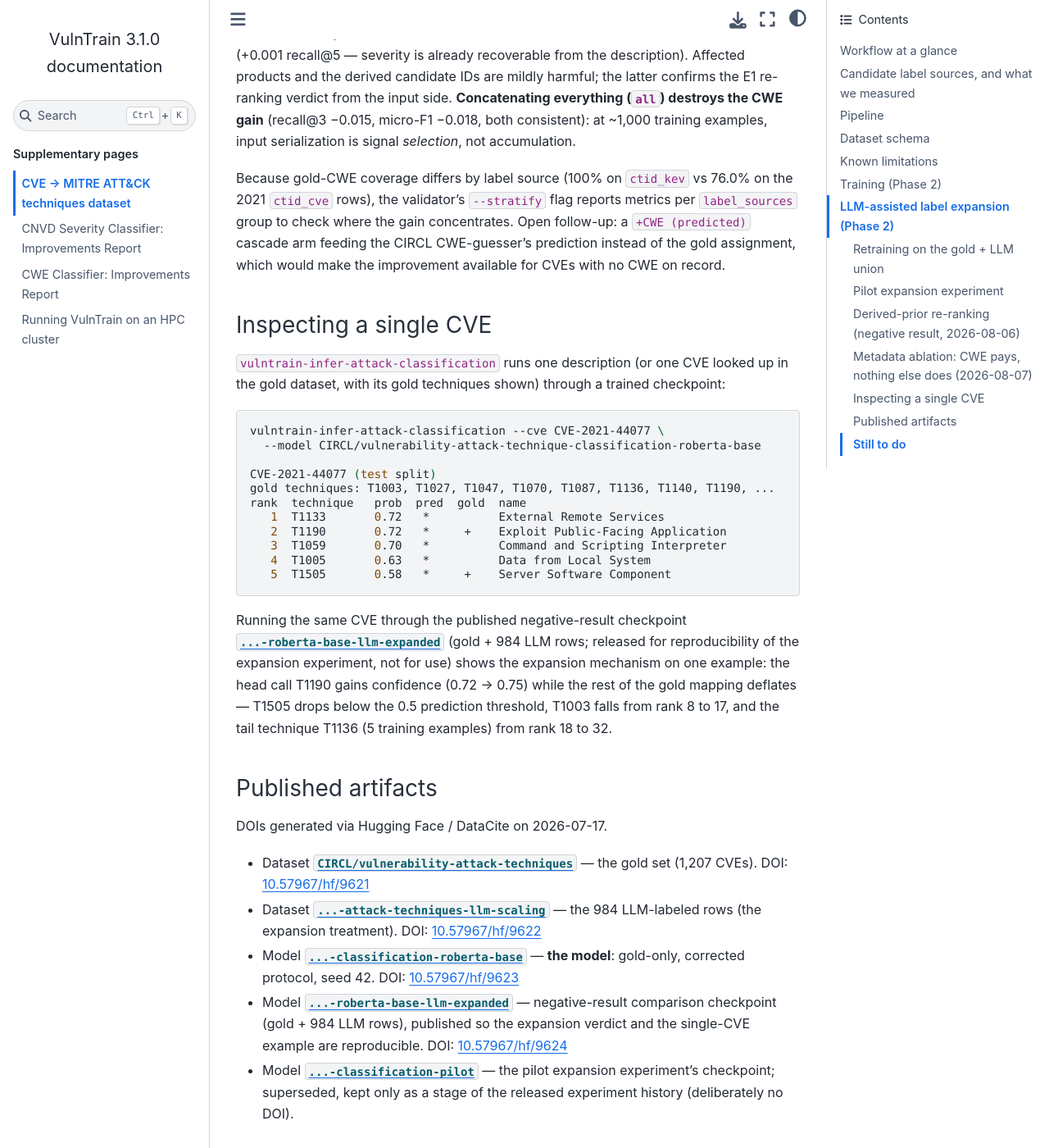
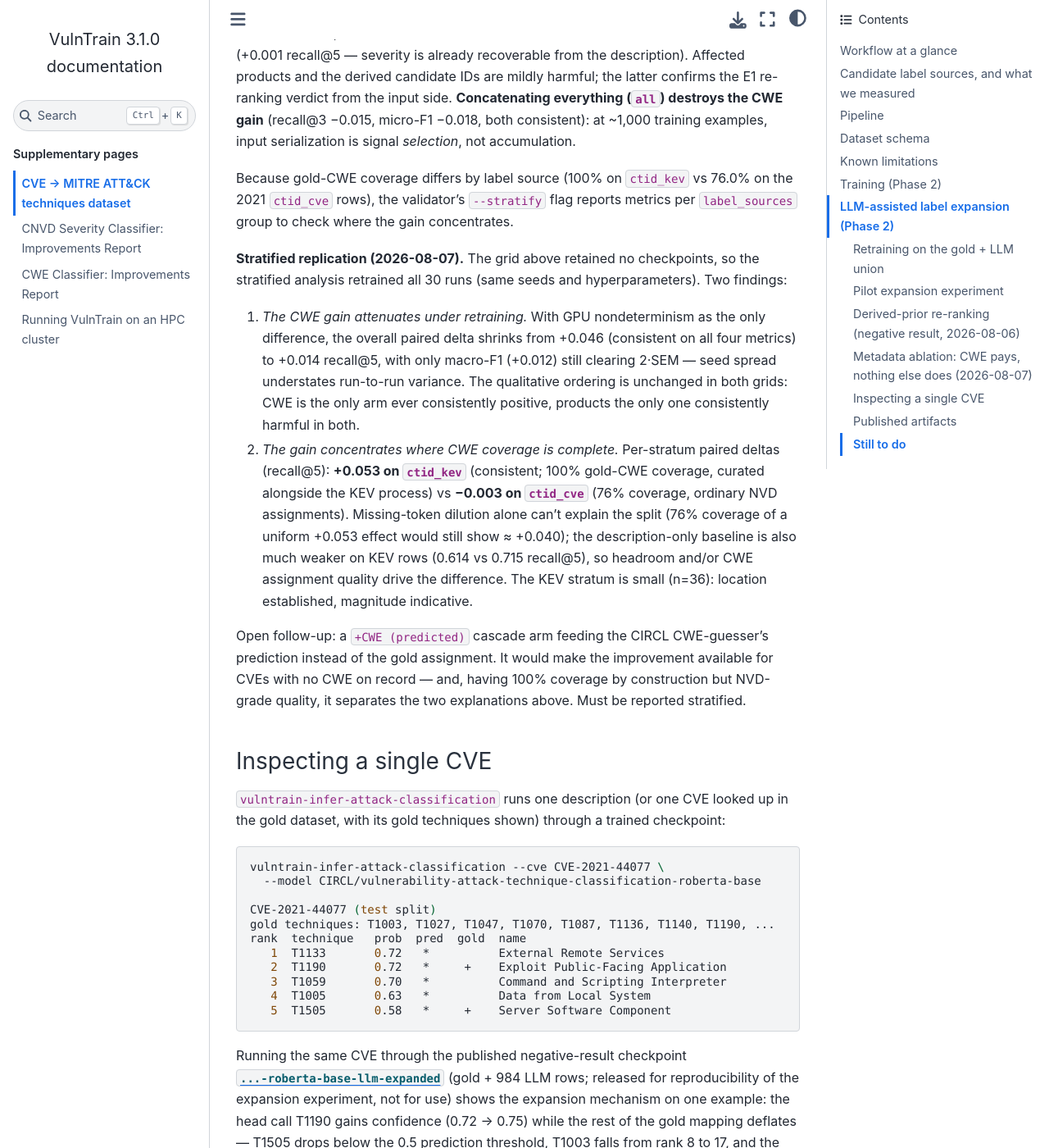
Before and after one commit to vulnerability-lookup/VulnTrain, a Sphinx documentation site: the page built from docs/attack-techniques-dataset.md, in a window 1280 px wide and 1400 px high, scrolled down 19167 px. Shown: the whole window at 82% size. Built offline with Sphinx 7.4.7 and the Sphinx Book theme 1.1.4, drawn with Linux system fonts in a browser that asks for light colours.

Commit message:
chg: [doc] E3 stratified replication: CWE gain concentrates on ctid_kev, attenuates on retraining

```diff
--- a/docs/attack-techniques-dataset.md
+++ b/docs/attack-techniques-dataset.md
@@ -748,9 +748,35 @@ examples, input serialization is signal *selection*, not accumulation.
 Because gold-CWE coverage differs by label source (100% on `ctid_kev` vs
 76.0% on the 2021 `ctid_cve` rows), the validator's `--stratify` flag
 reports metrics per `label_sources` group to check where the gain
-concentrates. Open follow-up: a `+CWE (predicted)` cascade arm feeding
-the CIRCL CWE-guesser's prediction instead of the gold assignment, which
-would make the improvement available for CVEs with no CWE on record.
+concentrates.
+
+**Stratified replication (2026-08-07).** The grid above retained no
+checkpoints, so the stratified analysis retrained all 30 runs (same
+seeds and hyperparameters). Two findings:
+
+1. *The CWE gain attenuates under retraining.* With GPU nondeterminism
+   as the only difference, the overall paired delta shrinks from
+   +0.046 (consistent on all four metrics) to +0.014 recall@5, with
+   only macro-F1 (+0.012) still clearing 2·SEM — seed spread
+   understates run-to-run variance. The qualitative ordering is
+   unchanged in both grids: CWE is the only arm ever consistently
+   positive, products the only one consistently harmful in both.
+2. *The gain concentrates where CWE coverage is complete.* Per-stratum
+   paired deltas (recall@5): **+0.053 on `ctid_kev`** (consistent;
+   100% gold-CWE coverage, curated alongside the KEV process) vs
+   **−0.003 on `ctid_cve`** (76% coverage, ordinary NVD assignments).
+   Missing-token dilution alone can't explain the split (76% coverage
+   of a uniform +0.053 effect would still show ≈ +0.040); the
+   description-only baseline is also much weaker on KEV rows (0.614 vs
+   0.715 recall@5), so headroom and/or CWE assignment quality drive
+   the difference. The KEV stratum is small (n=36): location
+   established, magnitude indicative.
+
+Open follow-up: a `+CWE (predicted)` cascade arm feeding the CIRCL
+CWE-guesser's prediction instead of the gold assignment. It would make
+the improvement available for CVEs with no CWE on record — and, having
+100% coverage by construction but NVD-grade quality, it separates the
+two explanations above. Must be reported stratified.
 
 ### Inspecting a single CVE
 
```
